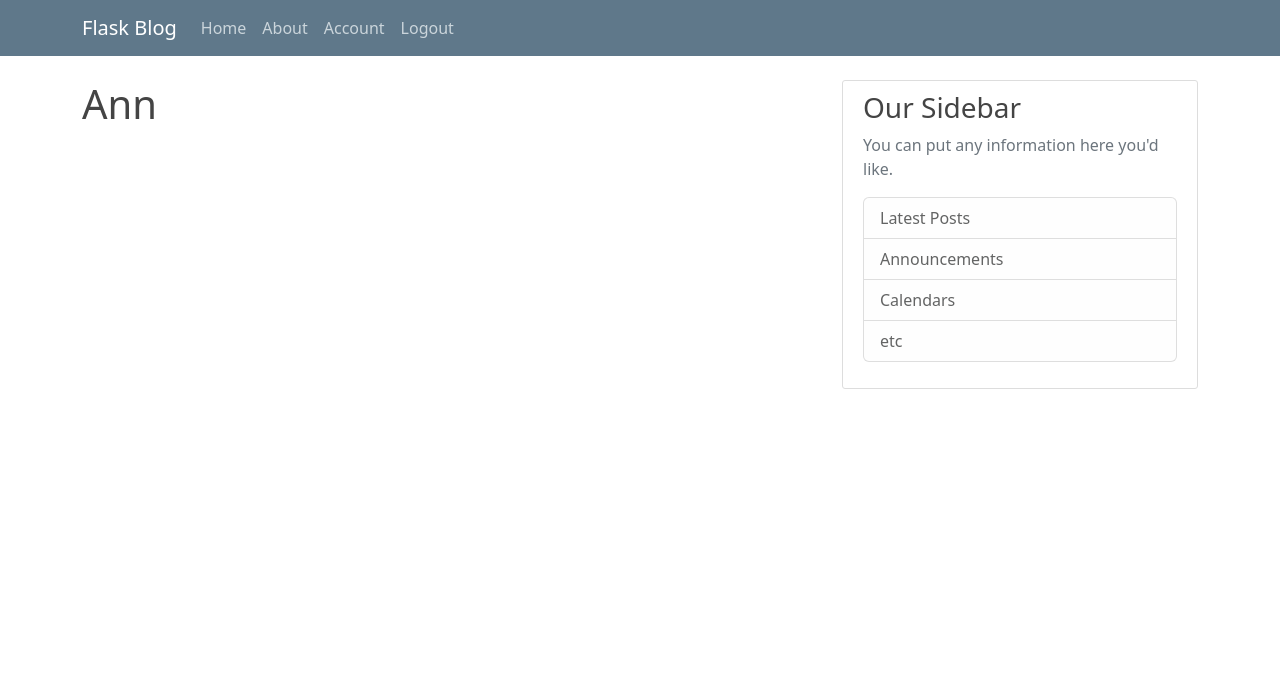
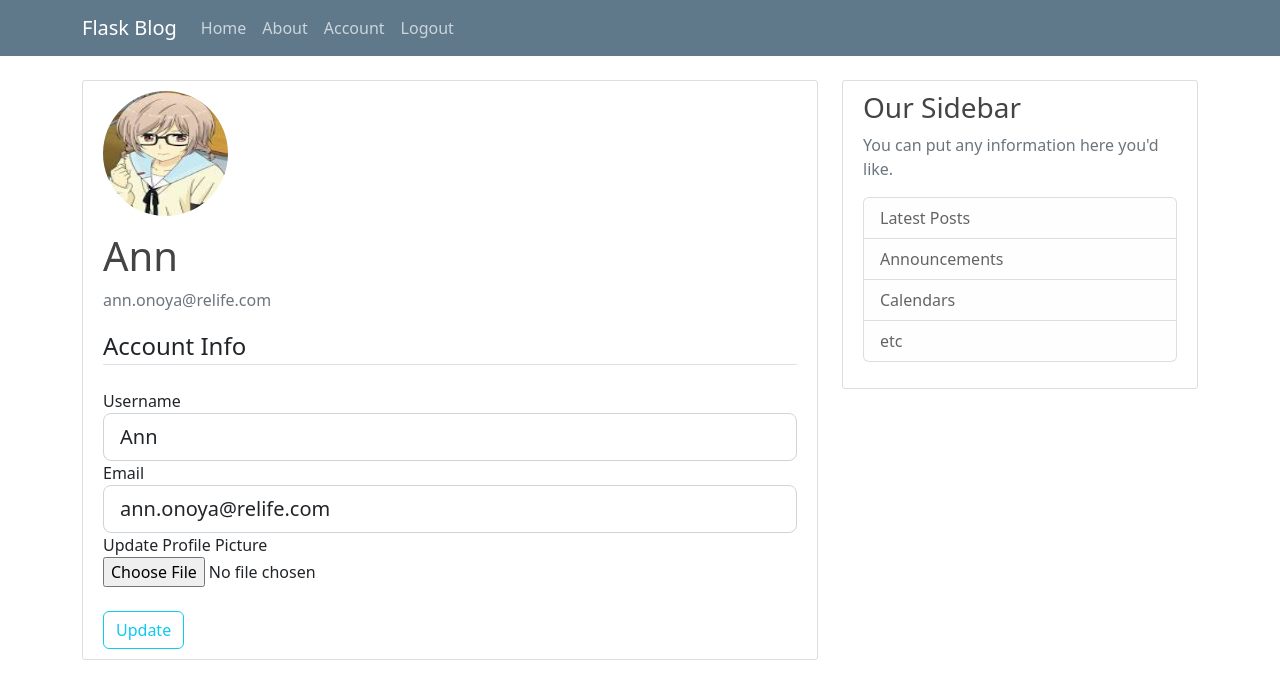
Before and after one commit to rakinplaban/blogpost, a Flask app: page /account in a window 1280 px wide. Shown: the top 699 px of the page. Run offline with Flask 3, Linux system fonts and the light colour scheme; a user stored in the database is signed in; some libraries are stand-ins or nearby versions.

Commit message:
upload images.

```diff
--- a/flaskblog/forms.py
+++ b/flaskblog/forms.py
@@ -1,7 +1,9 @@
 from flask_wtf import FlaskForm
+from flask_wtf.file import FileField, FileAllowed
 from wtforms import StringField,PasswordField, SubmitField, BooleanField, ValidationError
 from wtforms.validators import DataRequired,Length,Email,EqualTo
 from flaskblog.models import User
+from flask_login import current_user
 
 class RegistrationForm(FlaskForm):
     username = StringField('Username',validators=[DataRequired(), Length(min=2, max=20)])
@@ -26,3 +28,22 @@ class LoginForm(FlaskForm):
     password = PasswordField('Password',validators=[DataRequired(),Length(min=8)])
     remember = BooleanField('Remember me')
     submit = SubmitField('Login')
+
+
+class UpdateAccountForm(FlaskForm):
+    username = StringField('Username',validators=[DataRequired(), Length(min=2, max=20)])
+    email = StringField('Email',validators=[DataRequired(),Email()])
+    picture = FileField('Update Profile Picture',validators=[FileAllowed(['jpg','png','webp'])])
+    submit = SubmitField('Update')
+
+    def validate_username(self,username):
+        if username.data != current_user.username:
+            user = User.query.filter_by(username=username.data).first()
+            if user:
+                raise ValidationError('This data has been taken.')
+
+    def validate_email(self,email):
+        if email.data != current_user.email:
+            email = User.query.filter_by(email=email.data).first()
+            if email:
+                raise ValidationError('This data has been taken.')
--- a/flaskblog/routes.py
+++ b/flaskblog/routes.py
@@ -1,8 +1,12 @@
 from flask import render_template, url_for,flash, redirect,request
-from .forms import RegistrationForm, LoginForm
+from .forms import RegistrationForm, LoginForm, UpdateAccountForm
 from . import app,db,bcrypt
 from .models import User, Post
 from flask_login import login_user, current_user, logout_user, login_required
+import secrets
+import os
+from PIL import Image
+
 
 posts = [
     {
@@ -68,7 +72,36 @@ def logout():
     return redirect(url_for("hello"))
 
 
-@app.route("/account")
+def save_picture(form_picture):
+    random_hex = secrets.token_hex(8)
+    _ , f_ext = os.path.splitext(form_picture.filename)
+    picture_fn = random_hex + f_ext
+    picture_path = os.path.join(app.root_path,'static/profile_pics',picture_fn)
+
+    output_size = (125,125)
+    i = Image.open(form_picture)
+    i.thumbnail(output_size)
+    i.save(picture_path)
+
+    return picture_fn
+
+@app.route("/account",methods=['GET','POST'])
 @login_required
 def account():
-    return render_template("account.html",title='Account')
+    form = UpdateAccountForm()
+    if form.validate_on_submit():
+        if form.picture.data:
+            picture_file = save_picture(form.picture.data)
+            current_user.image_file = picture_file
+        current_user.username = form.username.data
+        current_user.email = form.email.data
+        db.session.commit()
+        flash('Account updated successfully!','success')
+        return redirect(url_for('account'))
+
+    elif request.method == 'GET':
+        form.username.data = current_user.username
+        form.email.data = current_user.email
+
+    image_file = url_for('static',filename='profile_pics/' + current_user.image_file)
+    return render_template("account.html",title='Account',image_file=image_file,form=form)
--- a/flaskblog/templates/account.html
+++ b/flaskblog/templates/account.html
@@ -2,6 +2,64 @@
 
 {% block content %}
 
-    <h1>{{ current_user.username }}</h1>
+    <div class="content-section">
+        <div class="media">
+          <img class="rounded-circle account-img" src="{{image_file}}">
+          <div class="media-body">
+            <h2 class="account-heading">{{current_user.username}}</h2>
+            <p class="text-secondary">{{current_user.email}}</p>
+          </div>
+        </div>
+        <!-- FORM HERE -->
+
+          <form method="POST" action="" enctype="multipart/form-data">
+              {{ form.hidden_tag() }}
+              <fieldset class="form-group">
+                  <legend class="border-bottom mb-4">Account Info</legend>
+                  <div class="form-group">
+                      {{ form.username.label(class="form-control-label") }}
+
+                      {% if form.username.errors %}
+                          {{ form.username(class="form-control form-control-lg is-invalid") }}
+                          <div class="invalid-feedback">
+                              {% for error in form.username.errors %}
+                                  <span>{{ error }}</span>
+                              {% endfor %}
+                          </div>
+                      {% else %}
+                          {{ form.username(class="form-control form-control-lg") }}
+                      {% endif %}
+                  </div>
+                  <div class="form-group">
+                      {{ form.email.label(class="form-control-label") }}
+                      {% if form.email.errors %}
+                          {{ form.email(class="form-control form-control-lg is-invalid") }}
+                          <div class="invalid-feedback">
+                              {% for error in form.email.errors %}
+                                  <span>{{ error }}</span>
+                              {% endfor %}
+                          </div>
+                      {% else %}
+                          {{ form.email(class="form-control form-control-lg") }}
+                      {% endif %}
+                  </div>
+                  <div class="form-group">
+                    {{ form.picture.label() }} <br>
+                    {{ form.picture(class="form-controle-file") }}
+
+                    {% if form.picture.errors %}
+                      {% for error in form.picture.errors %}
+                        <span class="text-danger">{{ error }}</span><br>
+                      {% endfor %}
+                    {% endif %}
+                  </div>
+              </fieldset>
+              <br>
+              <div class="form-group">
+                  {{ form.submit(class="btn btn-outline-info") }}
+              </div>
+          </form>
+
+    </div>
 
 {% endblock %}
--- a/requirements.txt
+++ b/requirements.txt
@@ -14,6 +14,7 @@ importlib-metadata==5.0.0
 itsdangerous==2.1.2
 Jinja2==3.1.2
 MarkupSafe==2.1.1
+Pillow==9.3.0
 SQLAlchemy==1.4.43
 typing_extensions==4.4.0
 Werkzeug==2.2.2
```
Also changed, not shown: flaskblog/static/profile_pics/8315c535802e7348.webp (added), flaskblog/static/profile_pics/aa82f22680ab9856.jpg (added), flaskblog/static/profile_pics/d801f05321949ae4.webp (added), flaskblog/static/profile_pics/default.jpg (added), instance/site.db.
